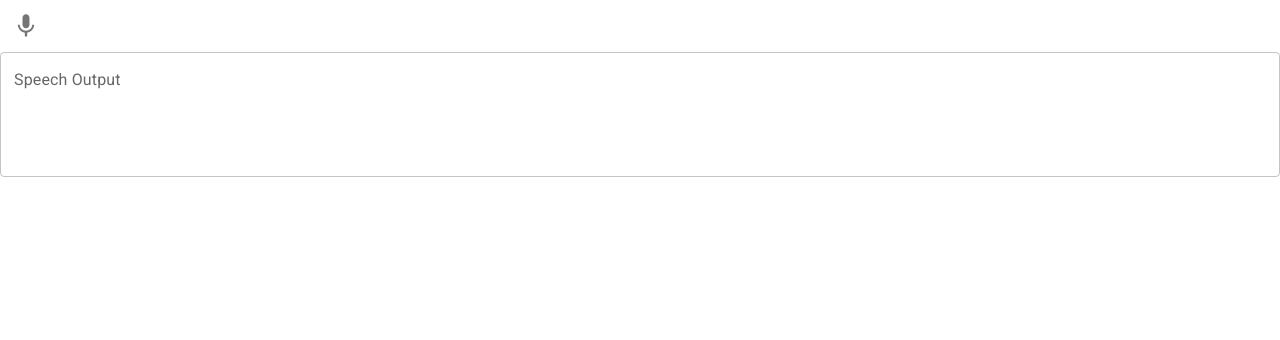
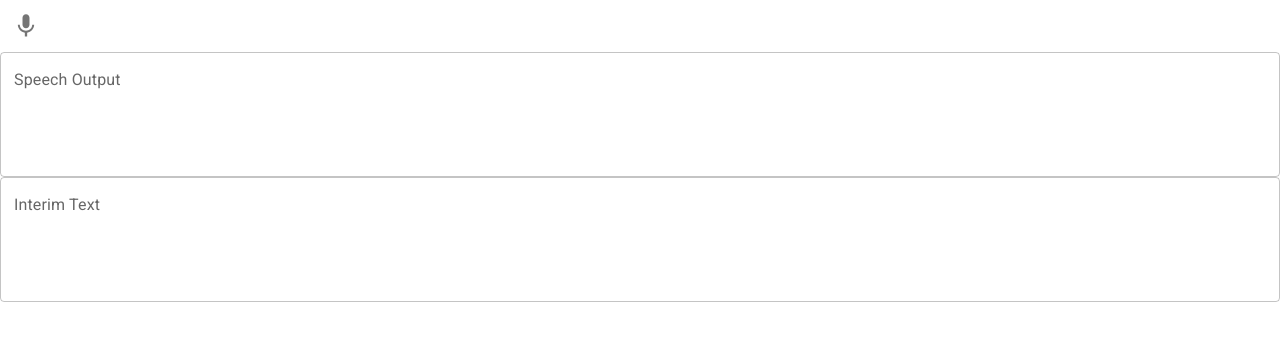
Before and after one commit to Kthwaits/azure-speech-to-text-sample-app, a React (Create React App) app in the folder client/: page / in a window 1280 px wide. Shown: the top 340 px of the page. Built offline with nearby package versions, Linux system fonts and the light colour scheme.

Commit message:
interim editing

```diff
--- a/client/src/App.js
+++ b/client/src/App.js
@@ -11,11 +11,18 @@ const speechsdk = require('microsoft-cognitiveservices-speech-sdk')
 function App() {
   const recognizerRef = useRef(null);
   const [displayText, setDisplayText] = useState('');
+  const [interimText, setInterimText] = useState('');
   const [recordingActive, setRecordingActive] = useState(false);
+
+  function onRecognizing(sender, recognitionEventArgs) {
+    var result = recognitionEventArgs.result;
+    setInterimText(result.text);
+  }
 
   function onRecognized(sender, recognitionEventArgs) {
     var result = recognitionEventArgs.result;
     setDisplayText(prevDisplayText => prevDisplayText + ' ' + result.text);
+    setInterimText('');
   }
   function onSessionStarted(sender, sessionEventArgs) {
     setRecordingActive(true);
@@ -24,6 +31,7 @@ function App() {
     setRecordingActive(false);
   }
 
+
   async function sttFromMic() {
     if (!recordingActive) {
       const tokenObj = await getTokenOrRefresh();
@@ -31,6 +39,7 @@ function App() {
       speechConfig.speechRecognitionLanguage = 'en-US';
       const audioConfig = speechsdk.AudioConfig.fromDefaultMicrophoneInput();
       recognizerRef.current = new speechsdk.SpeechRecognizer(speechConfig, audioConfig);
+      recognizerRef.current.recognizing = onRecognizing;
       recognizerRef.current.recognized = onRecognized;
       recognizerRef.current.sessionStarted = onSessionStarted;
       recognizerRef.current.sessionStopped = onSessionStopped;
@@ -67,6 +76,17 @@ function App() {
             setDisplayText(event.target.value);
           }}
         />
+      <TextField
+          fullWidth
+          id="outlined-multiline-flexible-interim"
+          label="Interim Text"
+          multiline
+          rows={4}
+          value={interimText}
+          InputProps={{
+            readOnly: true,
+          }}
+        />
     </div>
   );
 }
```
